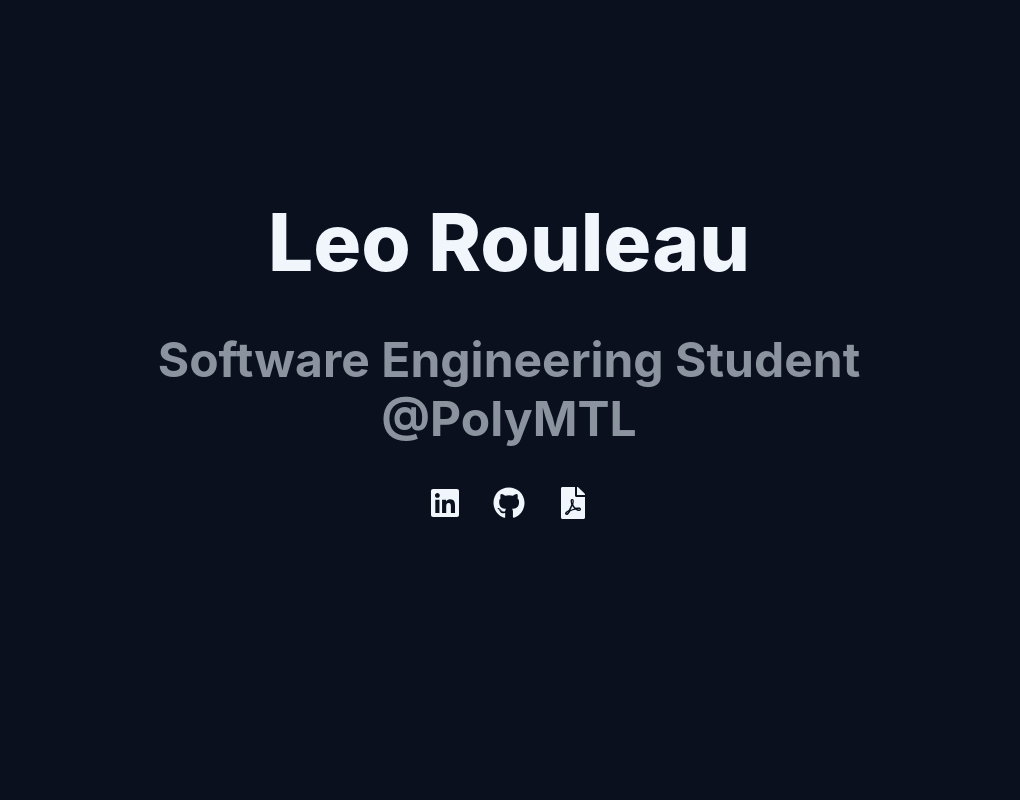
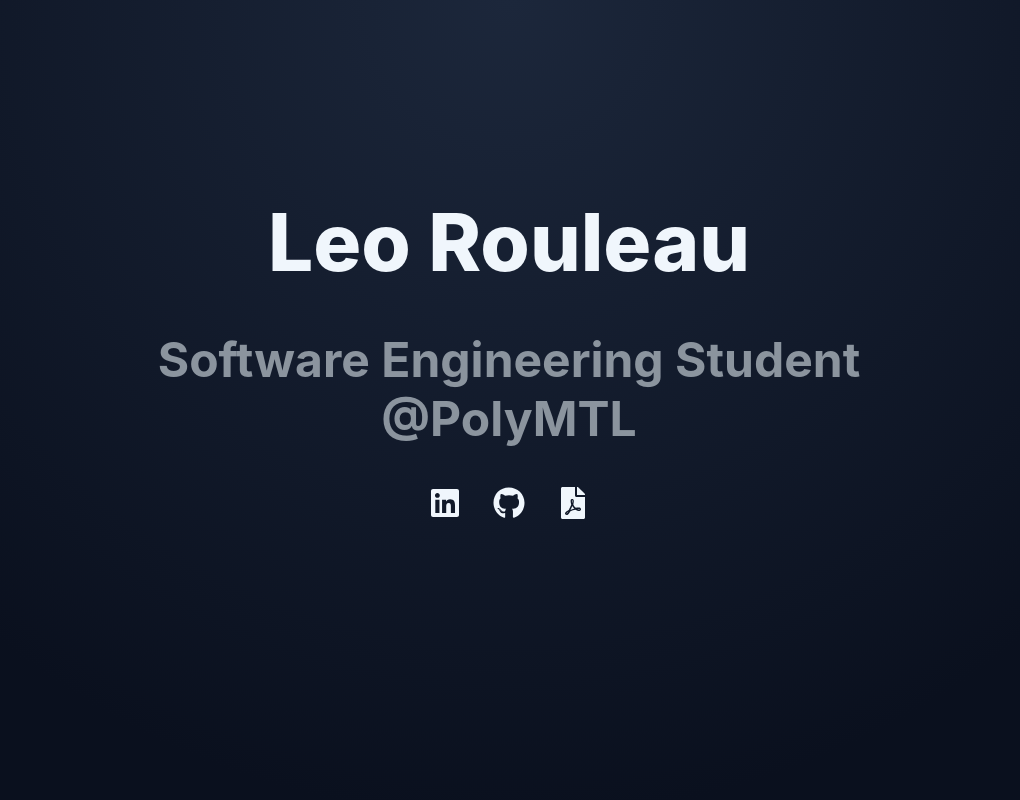
Before and after one commit to Aquamatic123/personal-website, a React (Vite) app: page / in a window 1280 px wide. Shown: the top 800 px of the page, without its empty margins (131-1151 px from the left). Built offline with nearby package versions, Linux system fonts and the light colour scheme.

Commit message:
add gradient to background

```diff
--- a/package.json
+++ b/package.json
@@ -12,6 +12,7 @@
 		"cf-typegen": "wrangler types"
 	},
 	"dependencies": {
+		"framer-motion": "^12.38.0",
 		"react": "^19.1.1",
 		"react-dom": "^19.1.1",
 		"react-icons": "^5.6.0"
--- a/src/index.css
+++ b/src/index.css
@@ -15,7 +15,8 @@
 
 
 body {
-  background-color: var(--bg-dark);
+  background: radial-gradient(circle at top center, #1c273b 0%, var(--bg-dark) 80%);
+  background-attachment: fixed;
   color: var(--text-main);
   margin: 0;
   font-family: 'Inter', sans-serif;
```
Also changed, not shown: 1 other file (tests, documents, lock files or other folders).
